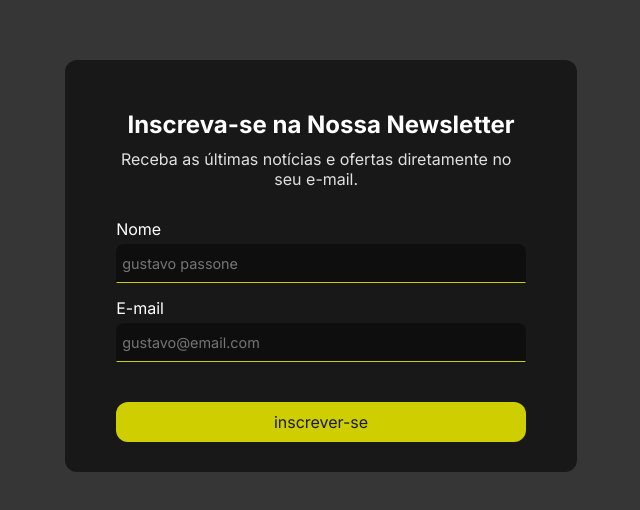
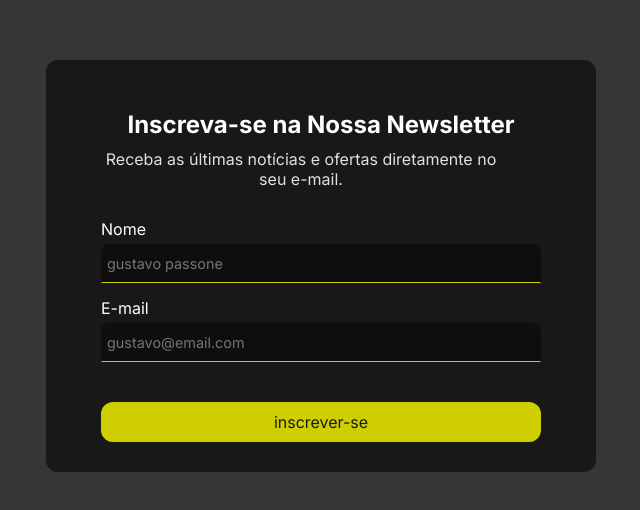
Before and after one commit to gustavoPassone/Projeto-07-form-simpes, a plain HTML site: page index.html in a window 1280 px wide. Shown: the part 134-644 px from the top of the page, without its empty margins (319-959 px from the left). Drawn offline with Linux system fonts and the light colour scheme.

Commit message:
Add files via upload

```diff
--- a/style.css
+++ b/style.css
@@ -6,6 +6,8 @@
     font-family: "Inter", sans-serif;
     color: #fff;
 }
+
+*::selection { color: white; background-color: #6b6b00; }
 
 body {
     background-color: #363636;
@@ -20,7 +22,9 @@ body {
     flex-direction: column;
     align-items: center;
     justify-content: center;
-    width: 40dvw;
+    max-width: 550px;
+    width: 100%;
+    margin: 0 30px;
     background-color: #181818;
     gap: 30px;
     padding: 50px 0 30px 0;
@@ -70,9 +74,9 @@ form .div-input {
 }
 
 .div-input input:focus {
+    transform: scale(1.02);
     border-radius: 8px;
     border: 1px solid #cece00;
-    transform: scale(1.02);
     box-shadow: rgba(175, 166, 41, 0.24) 0px 3px 8px;
 }
 
```
